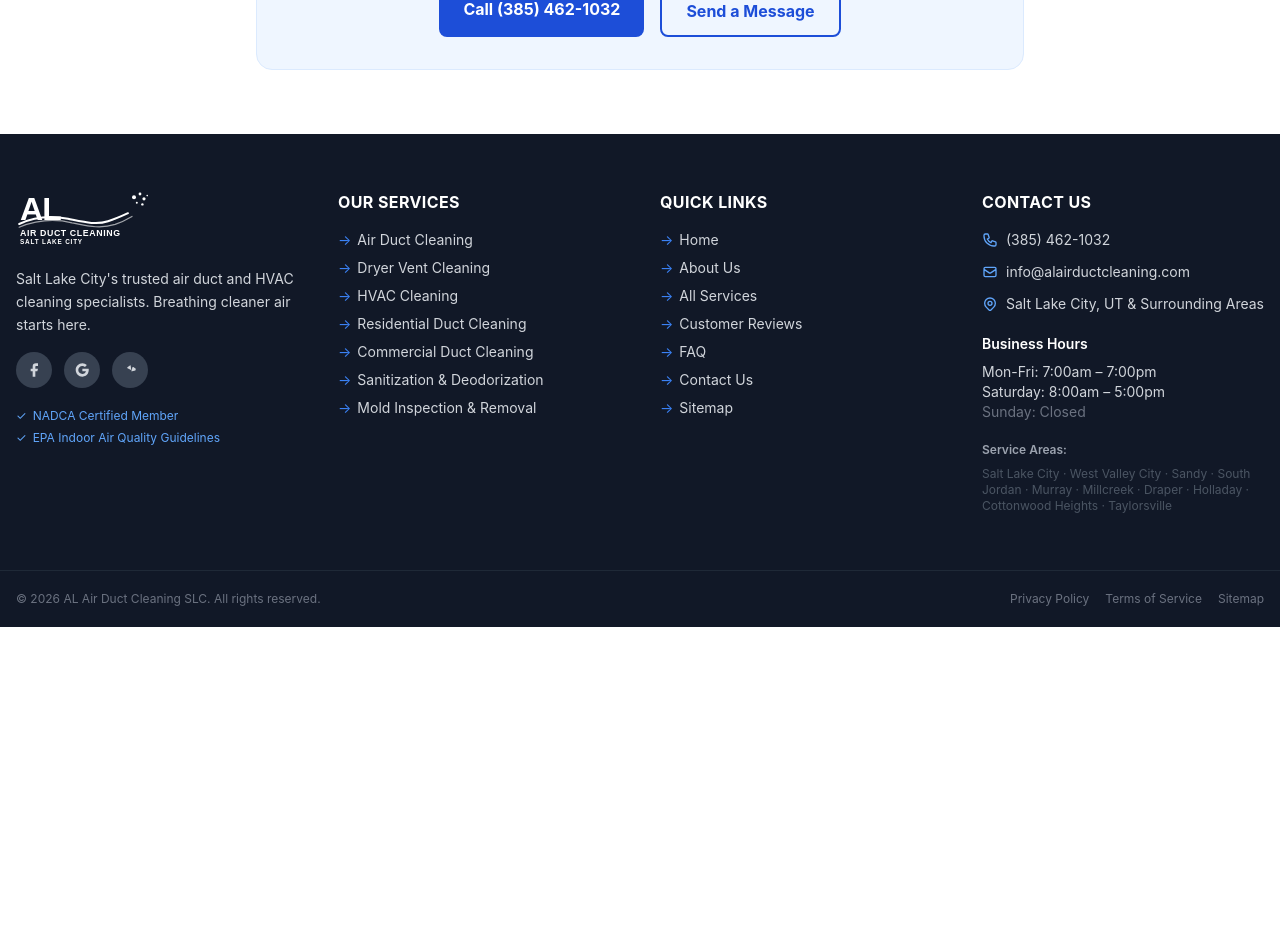
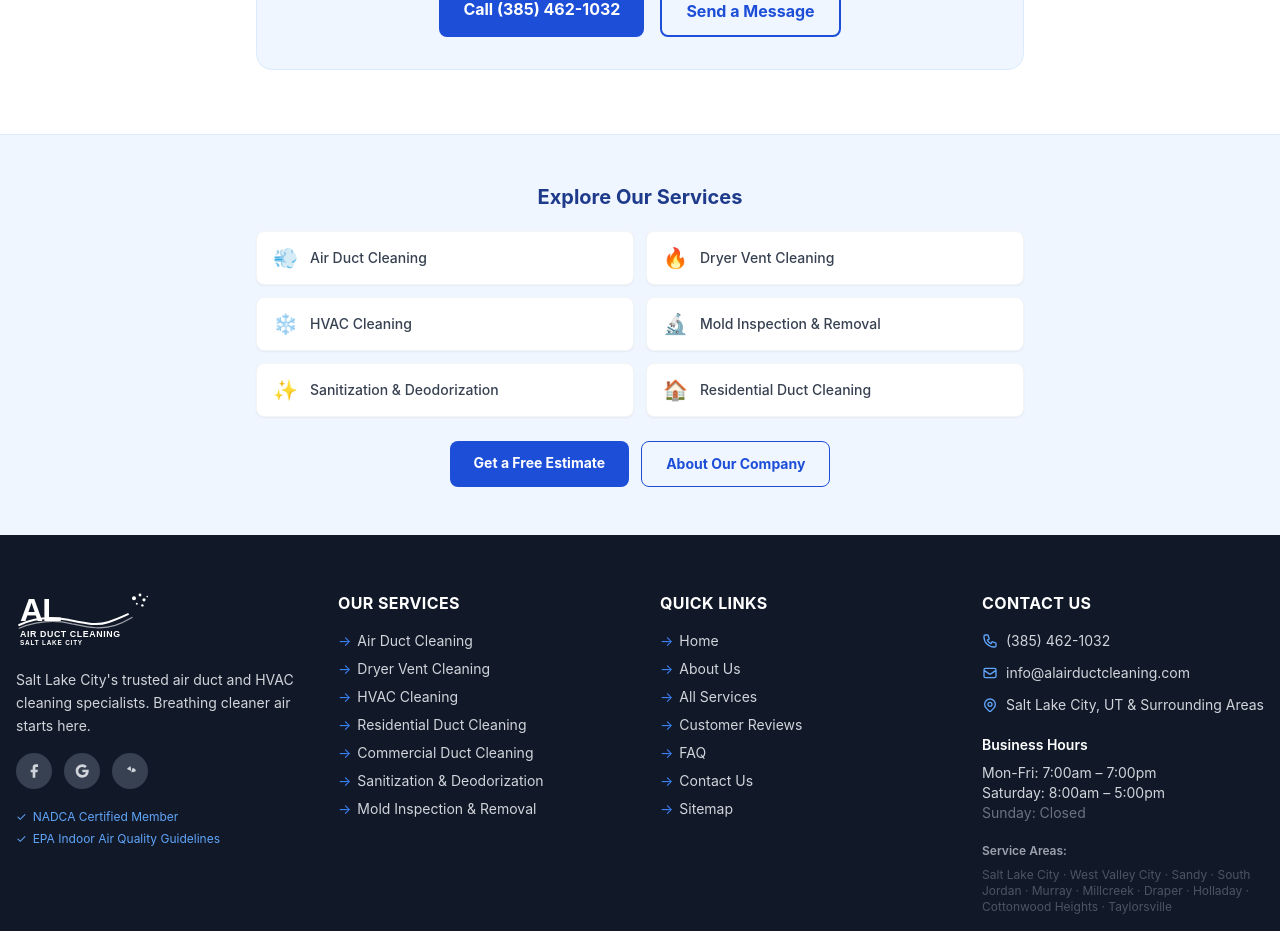
Before and after one commit to RevealDeploymentZone/al-air-duct-cleaning-slc, a Next.js app: page /faq in a window 1280 px wide. Shown: the part 1600-2531 px from the top of the page. Before the commit the page ends 2227 px from the top, so only its background shows below. Built offline with nearby package versions, Linux system fonts and the light colour scheme.

Commit message:
Add internal service links section to FAQ page

```diff
--- a/app/faq/page.tsx
+++ b/app/faq/page.tsx
@@ -118,6 +118,41 @@ export default function FAQPage() {
           </div>
         </div>
       </section>
+
+      {/* Internal links to service pages */}
+      <section className="py-12 px-4 bg-blue-50 border-t border-blue-100">
+        <div className="max-w-3xl mx-auto">
+          <h2 className="text-xl font-bold text-blue-900 mb-5 text-center">Explore Our Services</h2>
+          <div className="grid sm:grid-cols-2 gap-3">
+            <Link href="/services/air-duct-cleaning" className="flex items-center gap-3 bg-white rounded-lg px-4 py-3 shadow-sm border border-gray-100 hover:border-blue-300 hover:shadow transition-all text-sm font-medium text-gray-700 hover:text-blue-700">
+              <span className="text-xl">💨</span> Air Duct Cleaning
+            </Link>
+            <Link href="/services/dryer-vent-cleaning" className="flex items-center gap-3 bg-white rounded-lg px-4 py-3 shadow-sm border border-gray-100 hover:border-blue-300 hover:shadow transition-all text-sm font-medium text-gray-700 hover:text-blue-700">
+              <span className="text-xl">🔥</span> Dryer Vent Cleaning
+            </Link>
+            <Link href="/services/hvac-cleaning" className="flex items-center gap-3 bg-white rounded-lg px-4 py-3 shadow-sm border border-gray-100 hover:border-blue-300 hover:shadow transition-all text-sm font-medium text-gray-700 hover:text-blue-700">
+              <span className="text-xl">❄️</span> HVAC Cleaning
+            </Link>
+            <Link href="/services/mold-inspection-removal" className="flex items-center gap-3 bg-white rounded-lg px-4 py-3 shadow-sm border border-gray-100 hover:border-blue-300 hover:shadow transition-all text-sm font-medium text-gray-700 hover:text-blue-700">
+              <span className="text-xl">🔬</span> Mold Inspection & Removal
+            </Link>
+            <Link href="/services/sanitization-deodorization" className="flex items-center gap-3 bg-white rounded-lg px-4 py-3 shadow-sm border border-gray-100 hover:border-blue-300 hover:shadow transition-all text-sm font-medium text-gray-700 hover:text-blue-700">
+              <span className="text-xl">✨</span> Sanitization & Deodorization
+            </Link>
+            <Link href="/services/residential-air-duct-cleaning" className="flex items-center gap-3 bg-white rounded-lg px-4 py-3 shadow-sm border border-gray-100 hover:border-blue-300 hover:shadow transition-all text-sm font-medium text-gray-700 hover:text-blue-700">
+              <span className="text-xl">🏠</span> Residential Duct Cleaning
+            </Link>
+          </div>
+          <div className="text-center mt-6 flex flex-col sm:flex-row gap-3 justify-center">
+            <Link href="/contact" className="bg-blue-700 text-white font-bold px-6 py-3 rounded-lg hover:bg-blue-800 transition-colors text-sm">
+              Get a Free Estimate
+            </Link>
+            <Link href="/about" className="border border-blue-700 text-blue-700 font-bold px-6 py-3 rounded-lg hover:bg-blue-50 transition-colors text-sm">
+              About Our Company
+            </Link>
+          </div>
+        </div>
+      </section>
     </>
   )
 }
```
